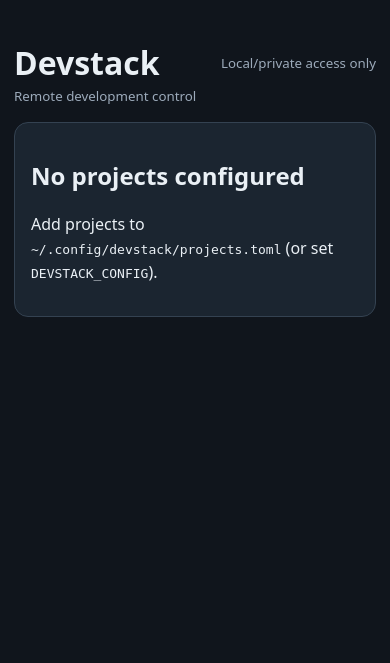
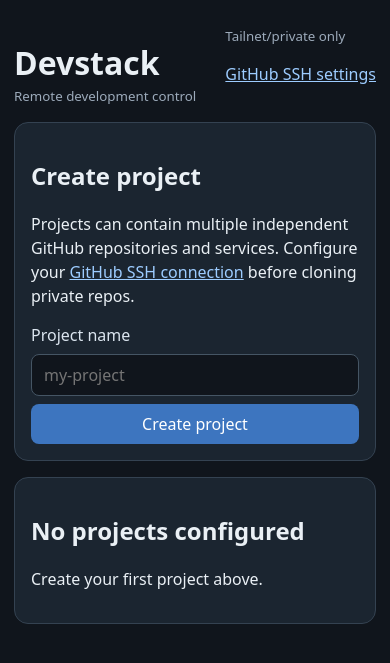
Before and after one commit to rafaelpivato/devstack, a Flask app: page / in a window 390 px wide. Shown: the top 663 px of the page. Run offline with Flask 3, Linux system fonts and the light colour scheme.

Commit message:
feat: mobile GitHub SSH settings and multi-repository project forms

```diff
--- a/pyproject.toml
+++ b/pyproject.toml
@@ -4,7 +4,7 @@ build-backend = "setuptools.build_meta"
 
 [project]
 name = "devstack"
-version = "0.1.2"
+version = "0.1.3"
 description = "Mobile-first controller for remote Linux development projects"
 requires-python = ">=3.11"
 dependencies = ["Flask>=3.0,<4", "gunicorn>=23,<24"]
--- a/src/devstack/templates/dashboard.html
+++ b/src/devstack/templates/dashboard.html
@@ -12,19 +12,31 @@ button,input{font:inherit;border-radius:8px;padding:9px 12px}
 button{border:0;background:#3d75bf;color:white;cursor:pointer}
 button.secondary{background:#354354}button.stop{background:#78404a}
 input{max-width:150px;border:1px solid #455564;background:#10151c;color:white}
+input.wide{max-width:520px;width:100%} form.stacked{display:flex;flex-direction:column;align-items:stretch;gap:8px}
+form.stacked input{box-sizing:border-box} label{color:#dbe5ef}
+
 form{display:inline-flex;gap:6px;align-items:center;flex-wrap:wrap}
 a{color:#9dccff}p{line-height:1.5} .message{padding:12px;border-radius:8px;background:#354354}
 .message.error{background:#63333d}.repo{padding:8px 0;border-top:1px solid #354354}
 .status{font-size:.85rem;color:#b9cadb} h1{margin-bottom:0}h3{margin-bottom:6px}
 </style></head><body>
-<header><div><h1>Devstack</h1><small>Remote development control</small></div><small>Local/private access only</small></header>
+<header><div><h1>Devstack</h1><small>Remote development control</small></div><div><small>Tailnet/private only</small><p><a href="{{url_for('github_settings')}}">GitHub SSH settings</a></p></div></header>
 {% with messages = get_flashed_messages(with_categories=true) %}
 {% for kind,message in messages %}<p role="status" class="message {{kind}}">{{message}}</p>{% endfor %}
 {% endwith %}
+<section class="card">
+<h2>Create project</h2>
+<p>Projects can contain multiple independent GitHub repositories and services.
+Configure your <a href="{{url_for('github_settings')}}">GitHub SSH connection</a> before cloning private repos.</p>
+<form method="post" action="{{url_for('project_create')}}" class="stacked">
+<input type="hidden" name="_csrf" value="{{csrf}}">
+<label for="new-project-name">Project name</label>
+<input id="new-project-name" class="wide" name="name" placeholder="my-project" maxlength="80" required pattern="[A-Za-z0-9][A-Za-z0-9_.-]*">
+<button type="submit">Create project</button>
+</form>
+</section>
 {% if not rows %}
-<section class="card"><h2>No projects configured</h2>
-<p>Add projects to <code>~/.config/devstack/projects.toml</code> (or set <code>DEVSTACK_CONFIG</code>).</p>
-</section>
+<section class="card"><h2>No projects configured</h2><p>Create your first project above.</p></section>
 {% endif %}
 {% for project, services, repos in rows %}
 <section class="card">
@@ -49,6 +61,18 @@ a{color:#9dccff}p{line-height:1.5} .message{padding:12px;border-radius:8px;backg
 <input aria-label="New branch for {{name}}" name="branch" placeholder="Branch name" required>
 <button type="submit" class="secondary">Switch</button></form></div>
 {% else %}<p class="status">No repositories configured</p>{% endfor %}
+<h3>Add GitHub repository</h3>
+<p class="status">Each repository has its own branch. Clone URLs can be SSH or HTTPS from github.com; Devstack uses its dedicated SSH identity.</p>
+<form method="post" class="stacked" action="{{url_for('repo_add',name=project.name)}}">
+<input type="hidden" name="_csrf" value="{{csrf}}">
+<label for="repo-url-{{loop.index}}">GitHub repository URL</label>
+<input id="repo-url-{{loop.index}}" name="url" class="wide" type="text" placeholder="git@github.com:owner/repo.git" required>
+<label>Repository label (optional)</label>
+<input name="name" class="wide" placeholder="Defaults to repository name">
+<label>Initial branch (optional)</label>
+<input name="branch" class="wide" placeholder="Defaults to repository default">
+<button type="submit">Clone repository</button>
+</form>
 </section>
 {% endfor %}
 </body></html>
--- a/src/devstack/web.py
+++ b/src/devstack/web.py
@@ -6,6 +6,9 @@ import os
 import secrets
 
 from flask import Flask, abort, flash, redirect, render_template, request, session, url_for
+
+from .github_ssh import GitHubSSHError, generate_key, public_key, test_connection
+from .project_setup import ProjectSetupError, create_project, add_github_repository
 
 from .core import (
     OperationError, load_projects, project_action, repo_branch, repo_dirty,
@@ -60,6 +63,55 @@ def create_app(config: dict | None = None) -> Flask:
                     repos.append((r.name, f"Unavailable: {exc}", False))
             rows.append((p, services, repos))
         return render_template("dashboard.html", rows=rows, csrf=token())
+
+    @app.get("/settings/github")
+    def github_settings():
+        try:
+            key = public_key()
+        except GitHubSSHError as exc:
+            flash(str(exc), "error")
+            key = None
+        return render_template("github_settings.html", public_key=key, csrf=token())
+
+    @app.post("/settings/github/generate")
+    def github_generate():
+        try:
+            generate_key()
+            flash("GitHub SSH key generated. Add the public key to your GitHub account.", "ok")
+        except GitHubSSHError as exc:
+            flash(str(exc), "error")
+        return redirect(url_for("github_settings"))
+
+    @app.post("/settings/github/test")
+    def github_test():
+        try:
+            account = test_connection()
+            flash(f"GitHub SSH authenticated as {account}.", "ok")
+        except GitHubSSHError as exc:
+            flash(str(exc), "error")
+        return redirect(url_for("github_settings"))
+
+    @app.post("/projects/new")
+    def project_create():
+        try:
+            create_project(request.form.get("name", "").strip())
+            flash("Project created. Add one or more repositories below.", "ok")
+        except (ProjectSetupError, ValueError) as exc:
+            flash(str(exc), "error")
+        return redirect(url_for("index"))
+
+    @app.post("/projects/<name>/repos/new")
+    def repo_add(name):
+        try:
+            result = add_github_repository(
+                name, request.form.get("url", ""),
+                repo_name=request.form.get("name", ""),
+                branch=request.form.get("branch", ""),
+            )
+            flash(f"Cloned repository {result} successfully.", "ok")
+        except (ProjectSetupError, ValueError) as exc:
+            flash(str(exc), "error")
+        return redirect(url_for("index"))
 
     @app.post("/projects/<name>/<action>")
     def operate(name, action):
```
Also changed, not shown: src/devstack/templates/github_settings.html (added, +53 -0 lines), tests/test_web.py (+44 -0 lines), README.md.
